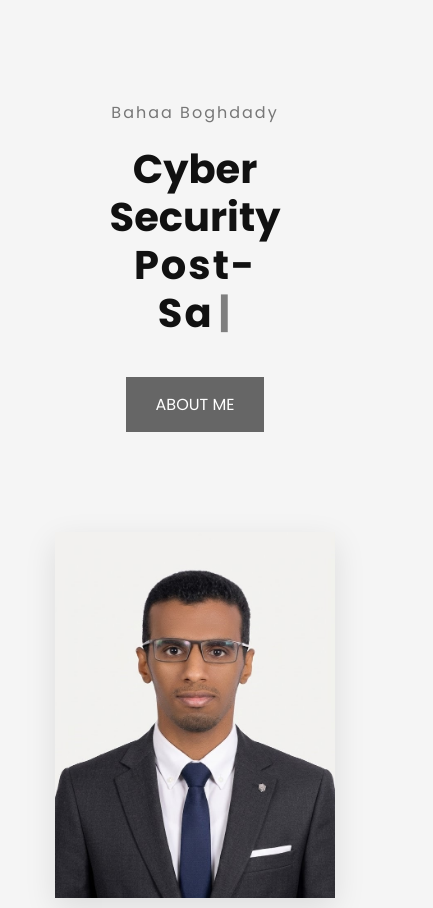
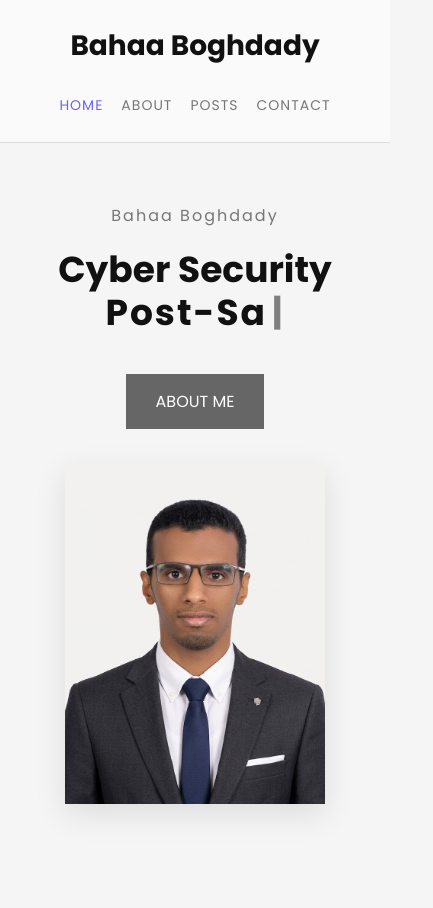
Before and after one commit to Bahaa-77/portfolio, a plain HTML site: page index.html in a window 390 px wide. Shown: the top 908 px of the page, 433 px wide, since content can reach past the window. Drawn offline with Linux system fonts and the light colour scheme.

Commit message:
Refactor and reorganize CSS styles

```diff
--- a/style.css
+++ b/style.css
@@ -453,3 +453,101 @@ body{
     top:24px;
 
 }
+
+@media(max-width: 768px){
+
+    body{
+        display:block;
+    }
+
+    .sidebar{
+        position:relative;
+        width:100%;
+        height:auto;
+        padding:25px;
+        border-right:none;
+        border-bottom:1px solid #ddd;
+        display:block;
+        text-align:center;
+    }
+
+    .logo{
+        font-size:28px;
+        margin-bottom:25px;
+    }
+
+    .sidebar nav ul{
+        display:flex;
+        justify-content:center;
+        gap:18px;
+        flex-wrap:wrap;
+    }
+
+    .sidebar ul li{
+        margin-bottom:0;
+    }
+
+    .copyright{
+        display:none;
+    }
+
+    .main-content{
+        margin-left:0;
+        width:100%;
+    }
+
+    .hero{
+        min-height:auto;
+        padding:60px 22px;
+        flex-direction:column;
+        gap:35px;
+        text-align:center;
+    }
+
+    .hero-text h2{
+        font-size:36px;
+        line-height:1.2;
+    }
+
+    .hero-image img{
+        width:260px;
+        height:340px;
+        object-fit:cover;
+    }
+
+    .section{
+        padding:60px 22px;
+    }
+
+    .section-title{
+        font-size:24px;
+        letter-spacing:3px;
+        margin-bottom:35px;
+    }
+
+    .details-grid{
+        grid-template-columns:1fr;
+    }
+
+    .post h2{
+        font-size:24px;
+    }
+
+    .post-info{
+        flex-direction:column;
+        gap:8px;
+    }
+
+    .contact-top,
+    .input-row{
+        flex-direction:column;
+    }
+
+    .contact-box{
+        padding:40px 20px;
+    }
+
+    .contact-form button{
+        width:100%;
+    }
+}
```
